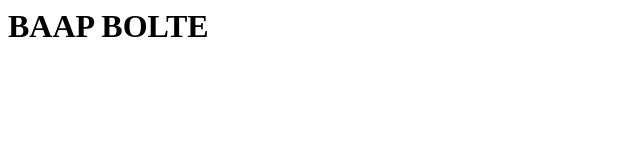
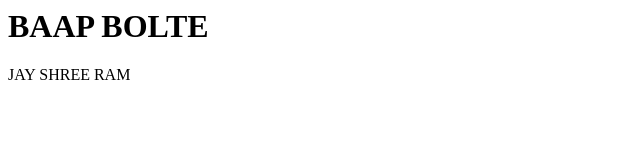
Before and after one commit to SaurabhGautam007/localrepo, a plain HTML site: page index.html in a window 1280 px wide. Shown: the whole page, without its empty margins (0-640 px from the left). Drawn offline with Linux system fonts and the light colour scheme.

Commit message:
adding feture for merging

```diff
--- a/index.html
+++ b/index.html
@@ -1 +1,3 @@
 <h1>BAAP BOLTE</h1>
+
+<p>JAY SHREE RAM</p>
```
